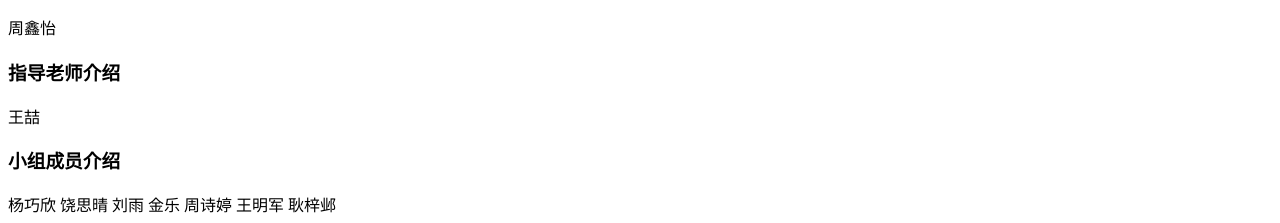
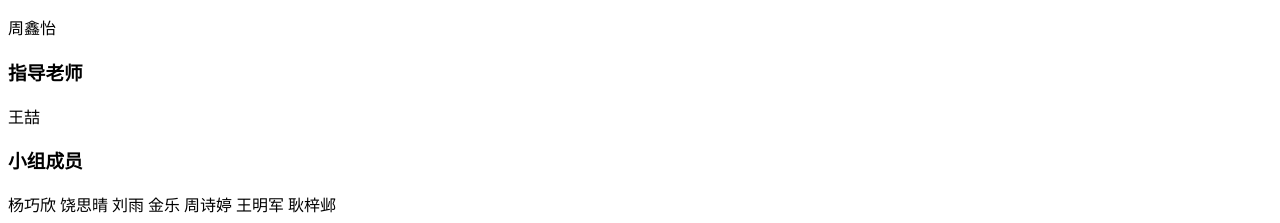
Before and after one commit to moLing980/-1, a plain HTML site: page wm.html in a window 1280 px wide. Shown: the part 226-449 px from the top of the page. Drawn offline with Linux system fonts and the light colour scheme.

Commit message:
Update wm.html

```diff
--- a/wm.html
+++ b/wm.html
@@ -50,9 +50,9 @@ h1
     <div class="ymwenan">
         <h3>项目负责人</h3>
         <p>周鑫怡</p>
-        <h3>指导老师介绍</h3>
+        <h3>指导老师</h3>
         <p>王喆</p>
-        <h3>小组成员介绍</h3>
+        <h3>小组成员</h3>
         <p>杨巧欣 饶思晴 刘雨 金乐 周诗婷 王明军 耿梓邺</p>
     </div>
 </head>
```
